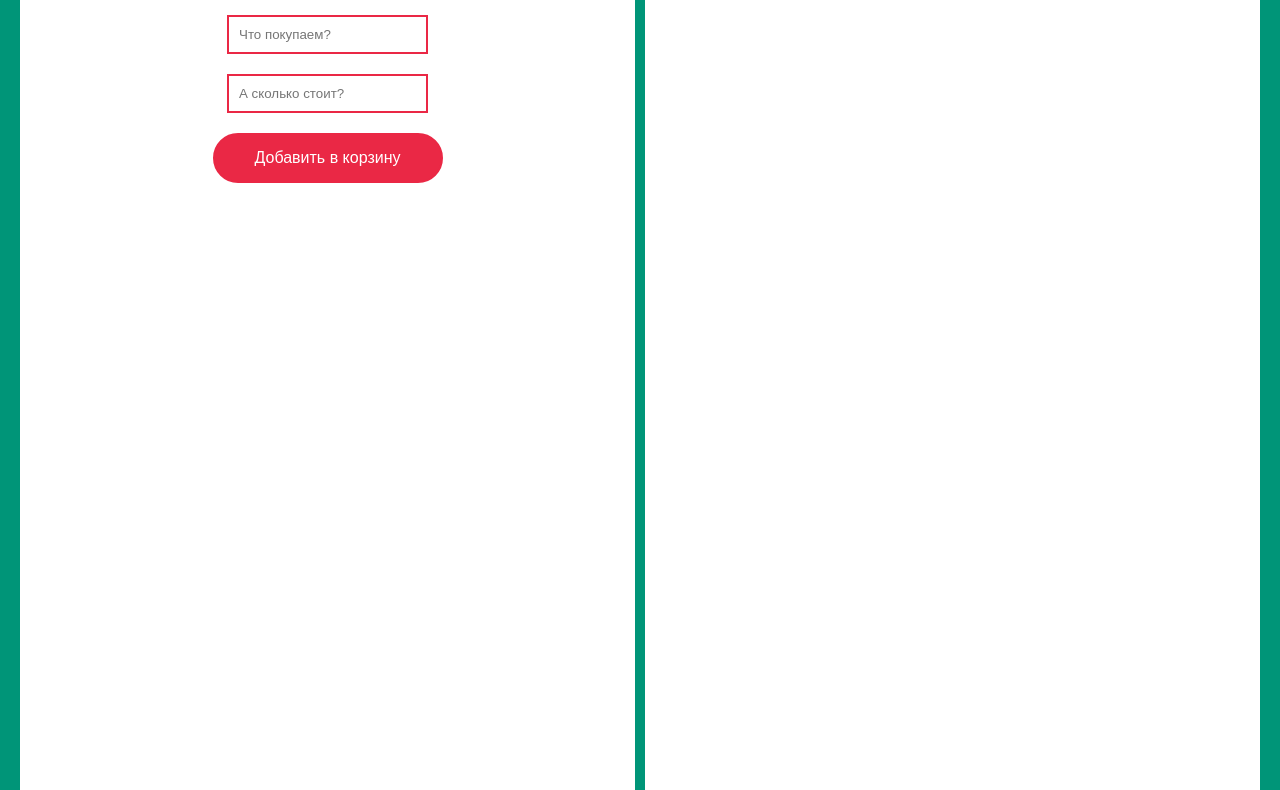
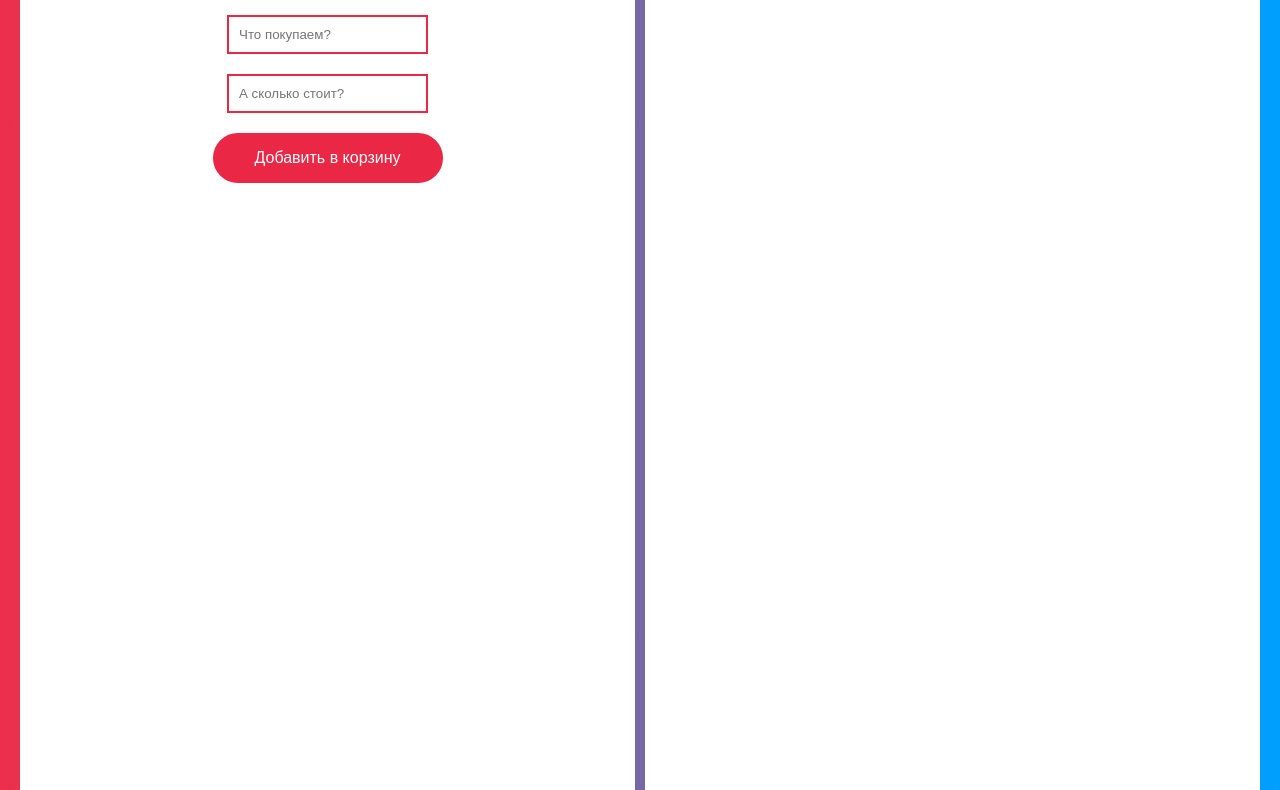
Before and after one commit to IvanovE/js_learning, a plain HTML site: page cart-classes/index.html in a window 1280 px wide. Shown: the part 129-919 px from the top of the page. Drawn offline with Linux system fonts and the light colour scheme.

Commit message:
styles changed

```diff
--- a/cart-classes/assets/styles/style.css
+++ b/cart-classes/assets/styles/style.css
@@ -4,7 +4,10 @@
 }
 
 body {
-    background-color: #009578;
+    background: #009FFF;
+    background: -webkit-linear-gradient(to right, #ec2F4B, #009FFF);
+    background: linear-gradient(to right, #ec2F4B, #009FFF);
+
 }
 
 .container {
```
